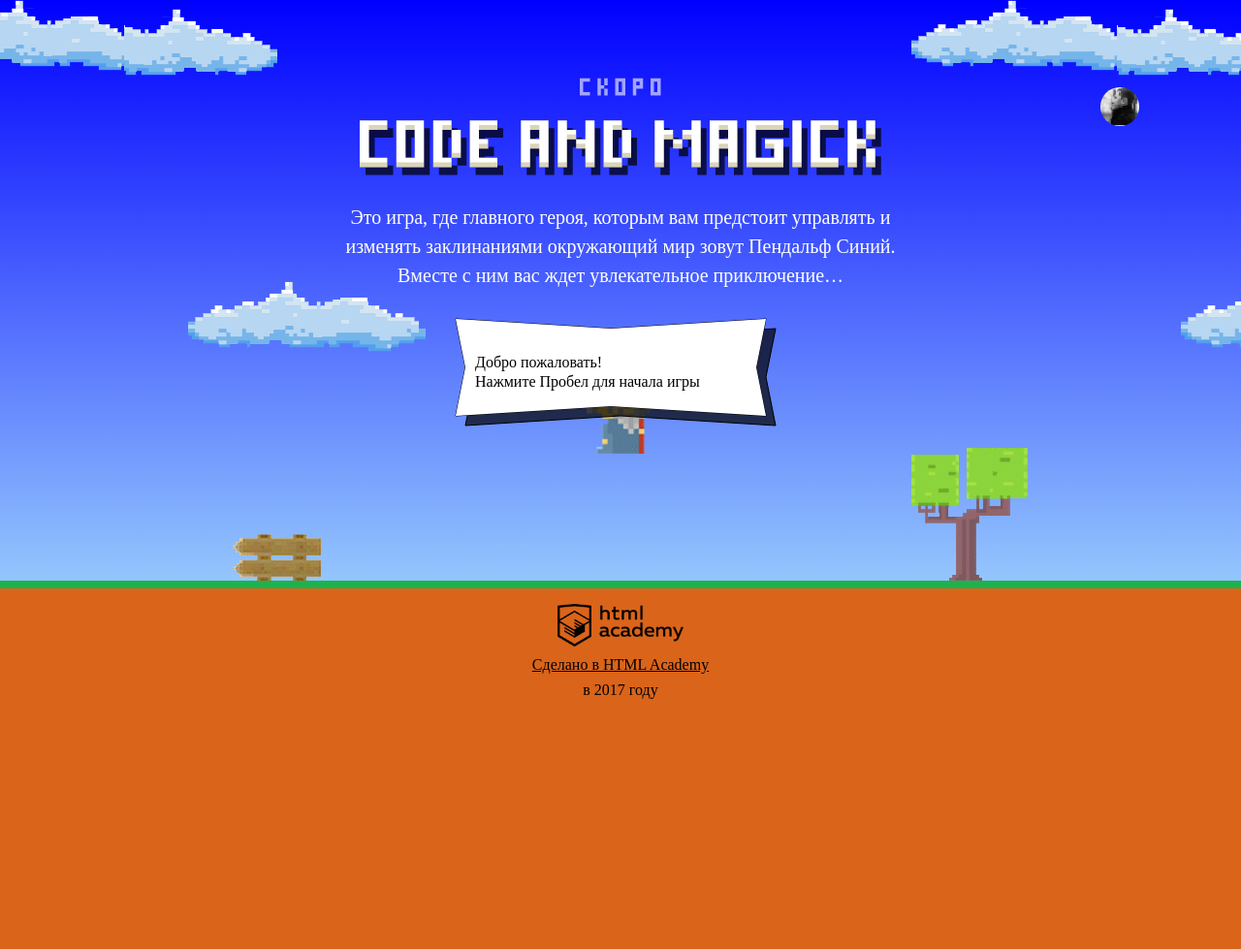
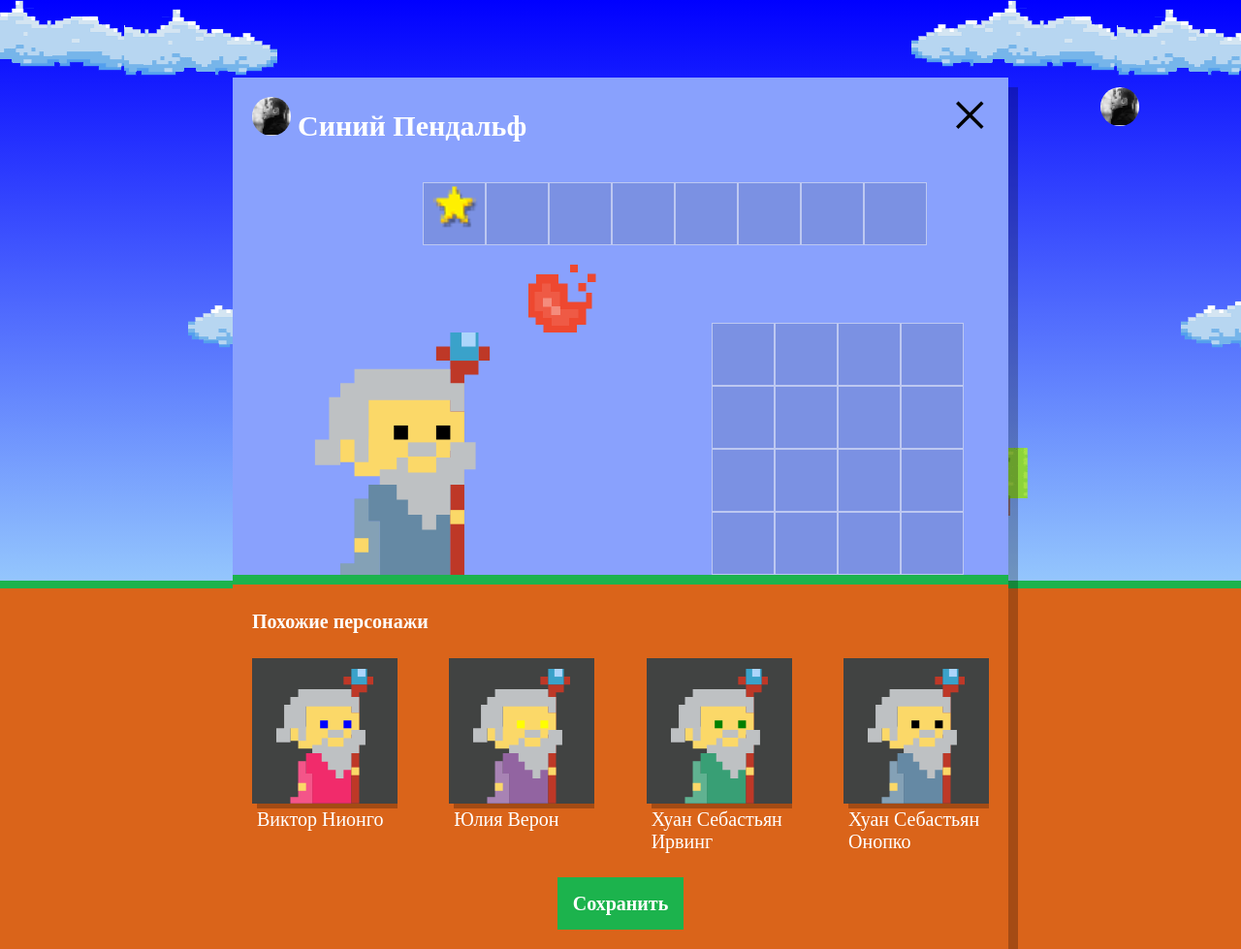
Before and after one commit to Mashkk/309485-code-and-magick, a website: page index.html in a window 1280 px wide. Shown: the whole page at 97% size. Before the commit the page ends 800 px from the top, so only its background shows below. Drawn offline with Linux system fonts and the light colour scheme; a web font is replaced by a local one.

Commit message:
Похожие игроки

```diff
--- a/index.html
+++ b/index.html
@@ -203,6 +203,7 @@
   }
 </script>
 <script src="js/stat.js"></script>
+<script src="js/setup.js"></script>
 <script src="js/game.js"></script>
 </body>
 </html>
--- /dev/null
+++ b/js/setup.js
@@ -0,0 +1,77 @@
+'use strict';
+
+var firstName = [
+  'Иван',
+  'Хуан Себастьян',
+  'Мария',
+  'Кристоф',
+  'Виктор',
+  'Юлия',
+  'Люпита',
+  'Вашингтон'
+];
+var secondName = [
+  'да Марья',
+  'Верон',
+  'Мирабелла',
+  'Вальц',
+  'Онопко',
+  'Топольницкая',
+  'Нионго',
+  'Ирвинг'
+];
+var coatColor = [
+  'rgb(101, 137, 164)',
+  'rgb(241, 43, 107)',
+  'rgb(146, 100, 161)',
+  'rgb(56, 159, 117)',
+  'rgb(215, 210, 55)',
+  'rgb(0, 0, 0)'
+];
+var eyesColor = [
+  'black',
+  'red',
+  'blue',
+  'yellow',
+  'green'
+];
+
+var setup = document.querySelector('.setup');
+setup.classList.remove('hidden');
+
+var similarListElement = setup.querySelector('.setup-similar-list');
+var similarWizardTemplate = document.querySelector('#similar-wizard-template').content.querySelector('.setup-similar-item');
+
+var wizardsAmount = 4;
+var wizardsArray = [];
+
+var getRandom = function (arr) {
+  var randomItem = arr[Math.floor(Math.random() * arr.length)];
+  return randomItem;
+};
+
+for (var i = 1; i <= wizardsAmount; i++) {
+  wizardsArray.push({
+    name: getRandom(firstName) + ' ' + getRandom(secondName),
+    coatColor: getRandom(coatColor),
+    eyesColor: getRandom(eyesColor)
+  });
+}
+
+var renderWizards = function (wizard) {
+  var wizardElement = similarWizardTemplate.cloneNode(true);
+
+  wizardElement.querySelector('.setup-similar-label').textContent = wizard.name;
+  wizardElement.querySelector('.wizard-coat').style.fill = wizard.coatColor;
+  wizardElement.querySelector('.wizard-eyes').style.fill = wizard.eyesColor;
+
+  return wizardElement;
+};
+
+var fragment = document.createDocumentFragment();
+for (i = 0; i < wizardsArray.length; i++) {
+  fragment.appendChild(renderWizards(wizardsArray[i]));
+}
+similarListElement.appendChild(fragment);
+
+setup.querySelector('.setup-similar').classList.remove('hidden');
```
